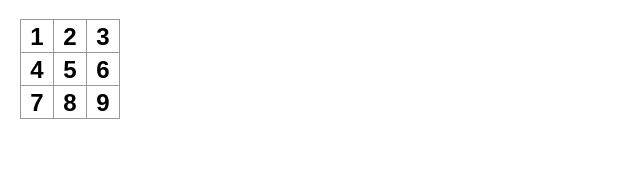
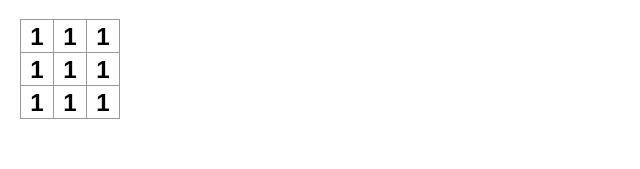
Before and after one commit to waliamin/my-react-app, a React (Vite) app: page / in a window 1280 px wide. Shown: the top 169 px of the page, without its empty margins (0-640 px from the left). Built offline with nearby package versions, Linux system fonts and the light colour scheme.

Commit message:
board of 1's with the props ready to have data passed through

```diff
--- a/src/App.jsx
+++ b/src/App.jsx
@@ -1,20 +1,24 @@
+function Square() {
+  return <button className="square">1</button>;
+}
+
 export default function Board() {
   return (
     <>
       <div className="board-row">
-        <button className="square">1</button>
-        <button className="square">2</button>
-        <button className="square">3</button>
+        <Square />
+        <Square />
+        <Square />
       </div>
       <div className="board-row">
-        <button className="square">4</button>
-        <button className="square">5</button>
-        <button className="square">6</button>
+        <Square />
+        <Square />
+        <Square />
       </div>
       <div className="board-row">
-        <button className="square">7</button>
-        <button className="square">8</button>
-        <button className="square">9</button>
+        <Square />
+        <Square />
+        <Square />
       </div>
     </>
   );
```
